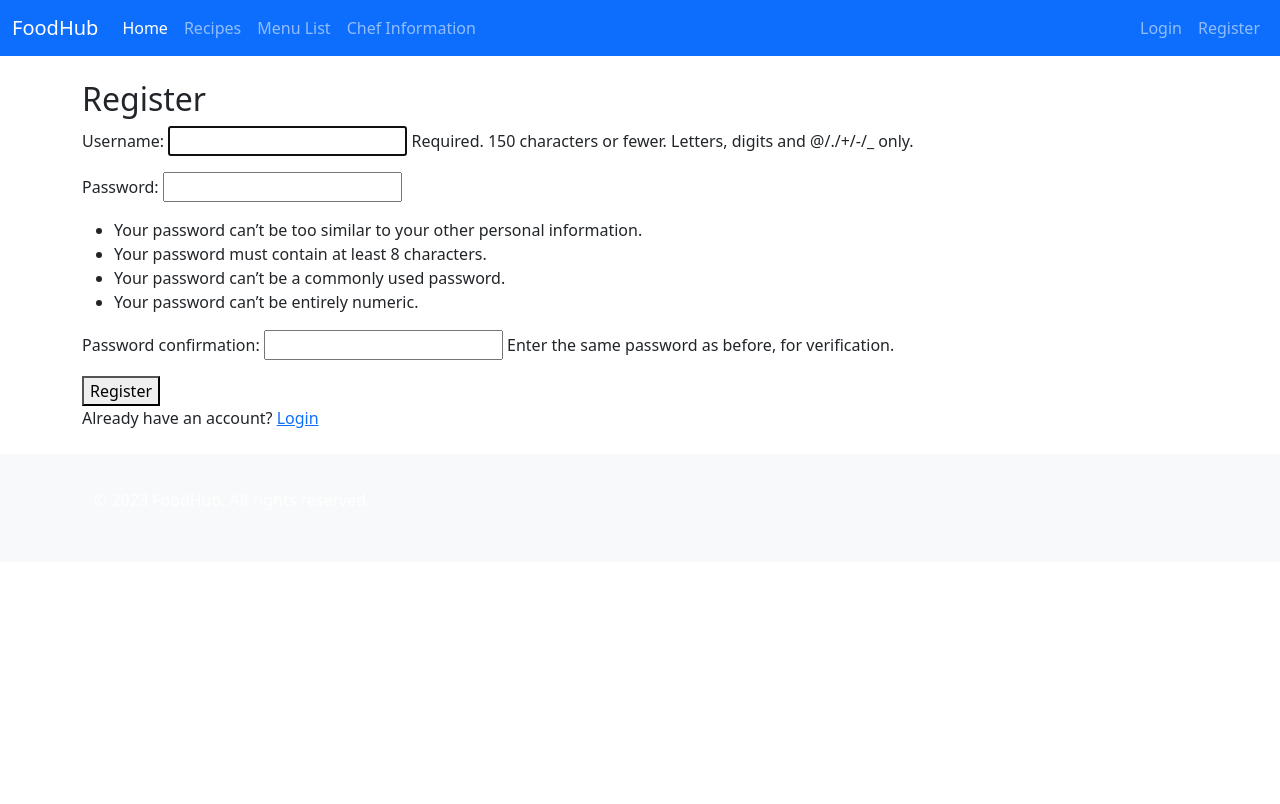
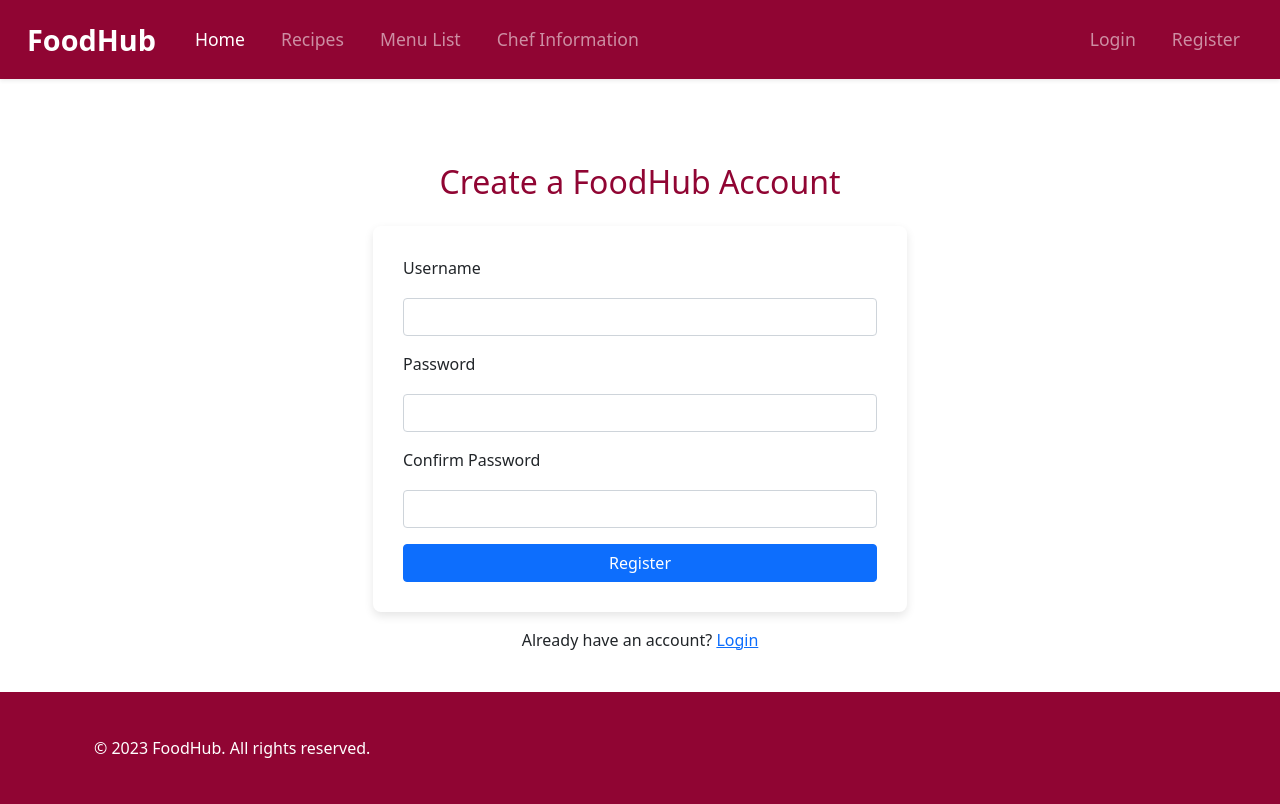
Before and after one commit to Zalakshah786/food_hub, a Django app: page /users/register/ in a window 1280 px wide. Before the commit the page ends 428 px from the top, so only its background shows below. Run offline with Django 5.2, Linux system fonts and the light colour scheme; some libraries are stand-ins or nearby versions.

Commit message:
navbar and footer is done

```diff
--- a/static/css/style.css
+++ b/static/css/style.css
@@ -1,63 +1,217 @@
+/* General Styles */
 body {
-    background-color: #656C12;
-    font-family: 'Open Sans', sans-serif;
+    font-family: 'Roboto', sans-serif;
+    background-color: #f8f9fa;
+    color: #333;
     margin: 0;
     padding: 0;
+}
 
+.container {
+    padding-top: 30px;
+}
+
+/* Navbar */
+.navbar {
+    background-color: #900533 !important;
+    box-shadow: 0 4px 6px rgba(0, 0, 0, 0.1);
+}
+
+.navbar .navbar-brand {
+    font-size: 1.8rem;
+    font-weight: 700;
+}
+
+.navbar a {
+    color: #fff;
+    font-size: 1.1rem;
+    padding: 10px 15px;
+}
+
+.navbar a:hover {
+    background-color: #731314;
+    color: white;
+}
+
+.navbar .navbar-nav .nav-item {
+    margin-right: 20px;
+}
+
+/* Buttons */
+.btn {
+    background-color: #731314;
+    color: white;
+    padding: 12px 24px;
+    border: none;
+    border-radius: 5px;
+    font-size: 1.1rem;
+    transition: background-color 0.3s ease;
+    cursor: pointer;
+}
+
+.btn:hover {
+    background-color: #900533;
+}
+
+/* Footer */
+footer {
+    background-color: #900533;
+    color: #fff;
+    padding: 20px 0;
+    margin-top: 40px;
+}
+
+footer p {
+    margin: 0;
+    font-size: 1rem;
+}
+
+/* Headings */
+h1, h2, h3 {
+    color: #900533;
+    font-weight: 700;
 }
 
 h1 {
-    color: #343a40;
+    font-size: 3rem;
+    margin-bottom: 20px;
 }
 
-footer {
-    background-color: #343a40;
-    color: #ffffff;
-    padding: 10px 0;
+h2 {
+    font-size: 2.5rem;
+    margin-bottom: 20px;
 }
 
-#hero {
-    background: url('/static/foodhub/images/hero.jpg') no-repeat center center;
-    background-size: cover;
-    max-width: 100%;
-    max-height: min-content;
-    display: flex;
-    align-items: center;
-    justify-content: center;
-    color: white;
-    text-align: center;
-}
-.hero-image img {
-    max-width: 100%;
-    height: auto;
+h3 {
+    font-size: 2rem;
+    margin-bottom: 15px;
 }
 
-.navbar {
-    background-color: ; /* Change this to your desired color */
+/* Links */
+a {
+    color: #731314;
+    text-decoration: none;
 }
 
-.navbar .navbar-brand,
-.navbar .nav-link {
-    color: #ffffff; /* Change this to your desired text color */
+a:hover {
+    color: #9B3D29; /* Lighter shade */
 }
 
-.navbar .nav-link:hover {
-    color: #cccccc; /* Change this to your desired hover text color */
+/* Section Styling */
+.section {
+    padding: 30px;
+    background-color: #fff;
+    margin-bottom: 20px;
+    border-radius: 8px;
+    box-shadow: 0 4px 6px rgba(0, 0, 0, 0.1);
 }
 
-#features, #popular-recipes, #cta {
-    padding: 20px 0;
+/* Form Styling */
+form {
+    max-width: 600px;
+    margin: 0 auto;
+    background-color: #fff;
+    padding: 30px;
+    border-radius: 8px;
+    box-shadow: 0 4px 10px rgba(0, 0, 0, 0.1);
 }
 
-#features {
-    background-color: #e9ecef;
+form input, form select, form textarea {
+    width: 100%;
+    padding: 14px;
+    margin: 10px 0;
+    border: 1px solid #ccc;
+    border-radius: 6px;
 }
 
-#popular-recipes {
-    background-color: #ffffff;
+form input[type="submit"] {
+    background-color: #731314;
+    color: white;
+    border: none;
+    font-size: 1.1rem;
+    transition: background-color 0.3s ease;
+    cursor: pointer;
 }
 
-#cta {
-    background-color: #e9ecef;
-    text-align: center;
+form input[type="submit"]:hover {
+    background-color: #900533;
 }
+
+/* Card Styling for Menu or Recipes */
+.card {
+    border: none;
+    border-radius: 8px;
+    box-shadow: 0 4px 6px rgba(0, 0, 0, 0.1);
+    overflow: hidden;
+    margin-bottom: 20px;
+}
+
+.card img {
+    width: 100%;
+    height: auto;
+    border-bottom: 4px solid #731314;
+}
+
+.card-body {
+    padding: 20px;
+    background-color: #fff;
+}
+
+.card-title {
+    font-size: 1.5rem;
+    color: #900533;
+    font-weight: bold;
+}
+
+.card-text {
+    color: #555;
+}
+
+.card-footer {
+    background-color: #f8f9fa;
+    text-align: right;
+}
+
+/* Hover Effect for Cards */
+.card:hover {
+    transform: translateY(-5px);
+    transition: transform 0.3s ease;
+}
+
+/* Modal Styling (if used for login, registration, etc.) */
+.modal-content {
+    border-radius: 8px;
+}
+
+.modal-header {
+    background-color: #900533;
+    color: white;
+    font-weight: bold;
+}
+
+.modal-footer {
+    background-color: #f8f9fa;
+}
+
+.modal-body {
+    padding: 20px;
+}
+
+/* Responsive Design */
+@media (max-width: 767px) {
+    .navbar .navbar-nav {
+        text-align: center;
+    }
+
+    .card {
+        margin-bottom: 15px;
+    }
+
+    h1 {
+        font-size: 2.5rem;
+    }
+
+    h2 {
+        font-size: 2rem;
+    }
+}
--- a/templates/base.html
+++ b/templates/base.html
@@ -21,7 +21,7 @@
 </head>
 <body>
 <!-- Navbar -->
-    <nav class="navbar navbar-expand-lg navbar-dark bg-primary">
+<nav class="navbar navbar-expand-lg navbar-dark shadow-sm">
     <div class="container-fluid">
         <a class="navbar-brand" href="#">FoodHub</a>
         <button class="navbar-toggler" type="button" data-bs-toggle="collapse" data-bs-target="#navbarNav"
@@ -34,13 +34,14 @@
                     <a class="nav-link active" aria-current="page" href="{% url 'home' %}">Home</a>
                 </li>
                 <li class="nav-item">
-                        <a class="nav-link" href="{% url 'recipes' %}">Recipes</a>
+                    <a class="nav-link" href="#">Recipes</a>
+
                 </li>
                 <li class="nav-item">
-                        <a class="nav-link" href="{% url 'menu_list' %}">Menu List</a>
+                    <a class="nav-link" href="#">Menu List</a>
                 </li>
                 <li class="nav-item">
-                        <a class="nav-link" href="{% url 'chefs' %}">Chef Information</a>
+                    <a class="nav-link" href="#">Chef Information</a>
                 </li>
             </ul>
             <ul class="navbar-nav">
@@ -61,6 +62,7 @@
     </div>
 </nav>
 
+
     <!-- Main Content -->
     <main class="container mt-4">
         {% block content %}
@@ -68,7 +70,7 @@
     </main>
 
     <!-- Footer -->
-    <footer class="bg-light text-center text-lg-start mt-4">
+<footer class=" text-white text-center text-lg-start mt-4">
     <div class="container p-4">
         <p>© 2023 FoodHub. All rights reserved.</p>
     </div>
--- a/users/templates/users/register.html
+++ b/users/templates/users/register.html
@@ -1,10 +1,30 @@
 {% extends 'base.html' %}
+
+{% block title %}Register - FoodHub{% endblock %}
+
 {% block content %}
-  <h2>Register</h2>
-  <form method="post">
-    {% csrf_token %}
-    {{ form.as_p }}
-    <button type="submit">Register</button>
-  </form>
-  <p>Already have an account? <a href="{% url 'login' %}">Login</a></p>
+<div class="container">
+    <div class="row justify-content-center">
+        <div class="col-md-6">
+            <h2 class="text-center mb-4">Create a FoodHub Account</h2>
+            <form method="POST">
+                {% csrf_token %}
+                <div class="mb-3">
+                    <label for="username" class="form-label">Username</label>
+                    <input type="text" class="form-control" id="username" name="username" required>
+                </div>
+                <div class="mb-3">
+                    <label for="password1" class="form-label">Password</label>
+                    <input type="password" class="form-control" id="password1" name="password1" required>
+                </div>
+                <div class="mb-3">
+                    <label for="password2" class="form-label">Confirm Password</label>
+                    <input type="password" class="form-control" id="password2" name="password2" required>
+                </div>
+                <button type="submit" class="btn btn-primary w-100">Register</button>
+            </form>
+            <p class="mt-3 text-center">Already have an account? <a href="{% url 'login' %}">Login</a></p>
+        </div>
+    </div>
+</div>
 {% endblock %}
```
Also changed, not shown: users/templates/users/login.html (+23 -7 lines). Lines whose indentation alone changed are shown as unchanged.
